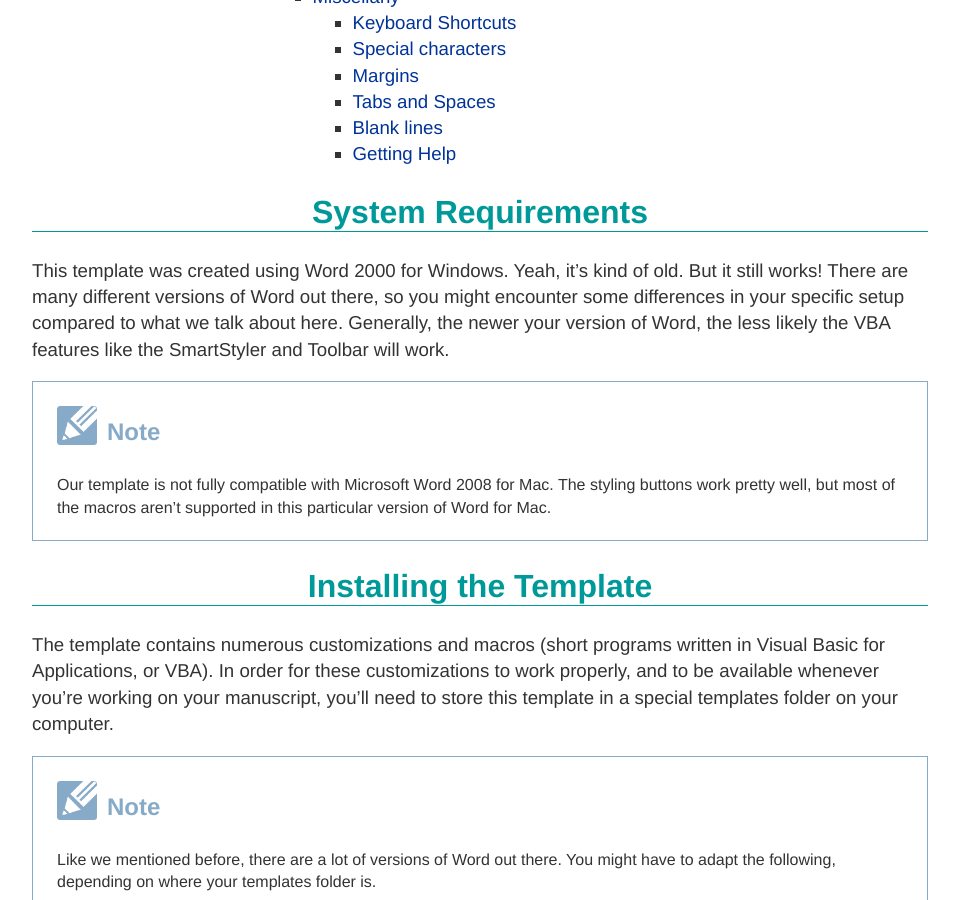
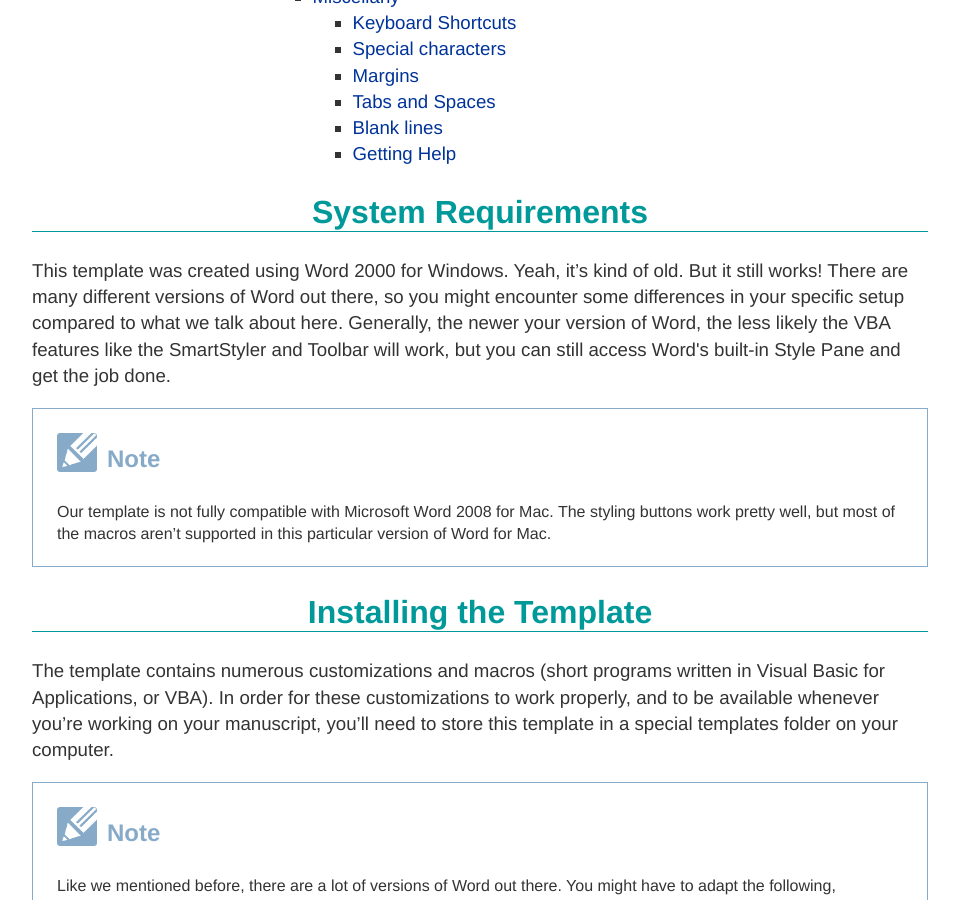
Before and after one commit to oreillymedia/production-resources, a Jekyll site: the page built from word/index.md, in a window 1280 px wide and 900 px high, scrolled down 1085 px. Shown: the whole window, without its empty margins (160-1119 px from the left). Built offline with Jekyll 4.4.1, drawn with Linux system fonts in a browser that asks for light colours.

Commit message:
Update index.md

```diff
--- a/word/index.md
+++ b/word/index.md
@@ -49,7 +49,7 @@ If you are an author, please note that it is common for a copyeditor to template
 
 <h2 id="system-requirements">System Requirements</h2>
 
-<p>This template was created using Word 2000 for Windows. Yeah, it’s kind of old. But it still works! There are many different versions of Word out there, so you might encounter some differences in your specific setup compared to what we talk about here. Generally, the newer your version of Word, the less likely the VBA features like the SmartStyler and Toolbar will work.</p>
+<p>This template was created using Word 2000 for Windows. Yeah, it’s kind of old. But it still works! There are many different versions of Word out there, so you might encounter some differences in your specific setup compared to what we talk about here. Generally, the newer your version of Word, the less likely the VBA features like the SmartStyler and Toolbar will work, but you can still access Word's built-in Style Pane and get the job done.</p>
 
 <div data-type="note">
   <h6>Note</h6>
```
